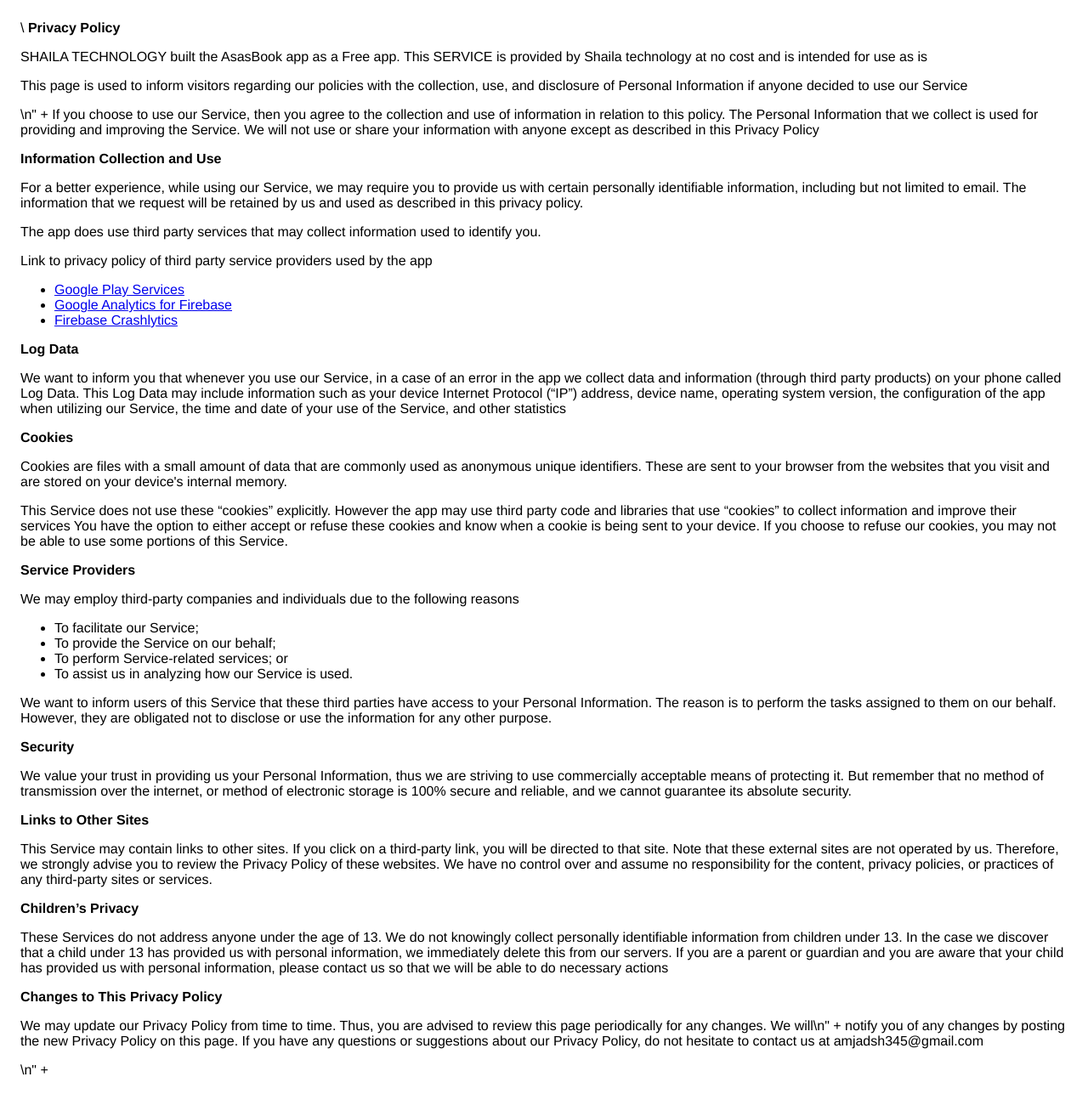
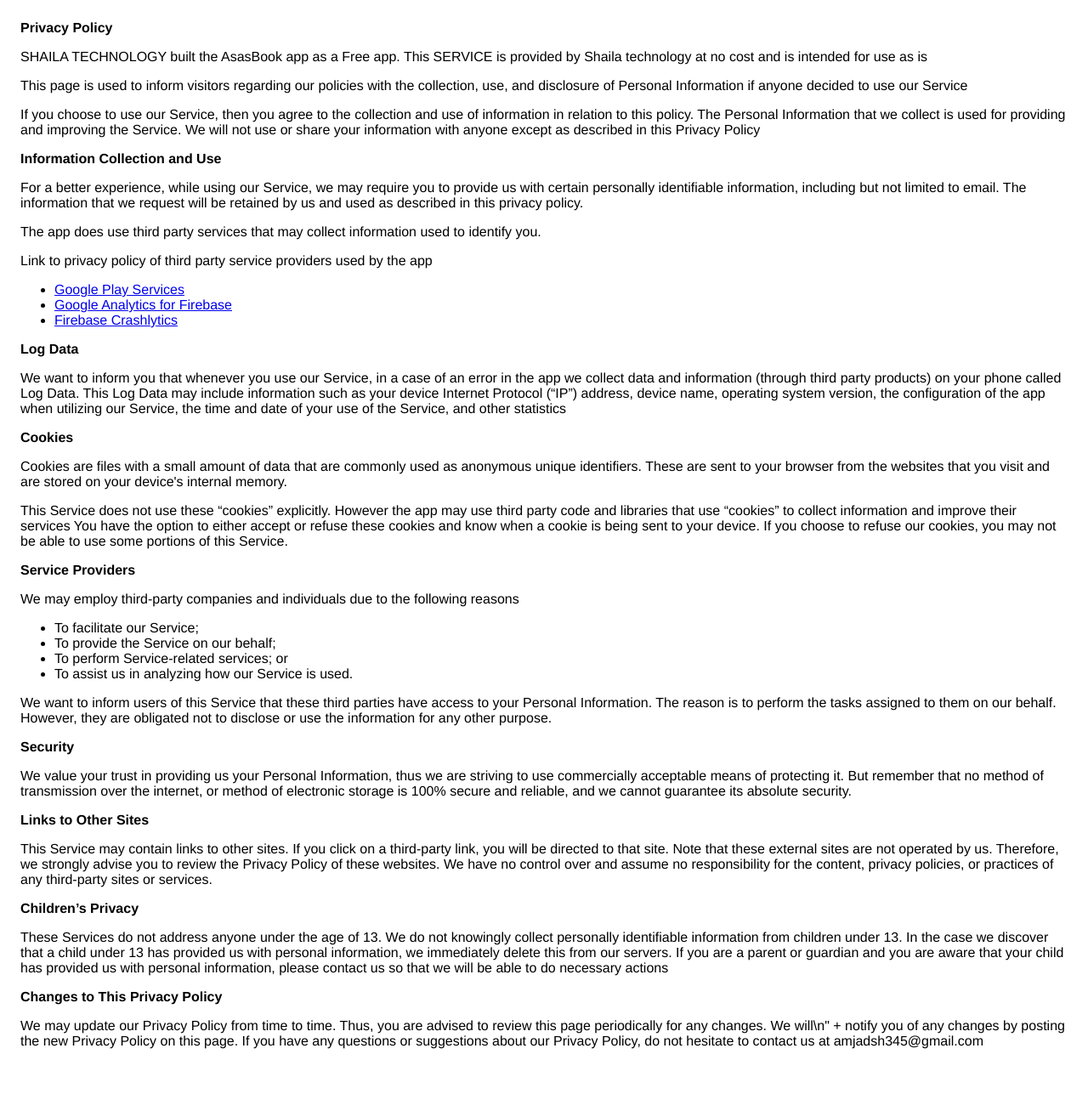
Before and after one commit to amjadkhan345/Asasbook, a plain HTML site: page index.html in a window 1280 px wide. Shown: the whole page at 85% size. After the commit the page ends 1274 px from the top, so only its background shows below. Drawn offline with Linux system fonts and the light colour scheme.

Commit message:
Update index.html

```diff
--- a/index.html
+++ b/index.html
@@ -4,7 +4,7 @@
                               <meta charset='utf-8'>
                               <meta name='viewport' content='width=device-width'>
                               <title>Privacy Policy</title>
-                              <style> body { font-family: 'Helvetica Neue', Helvetica, Arial, sans-serif; padding:1em; } </style>\
+                              <style> body { font-family: 'Helvetica Neue', Helvetica, Arial, sans-serif; padding:1em; } </style>
                             </head>
                             <body>
                             <strong>Privacy Policy</strong> <p>
@@ -16,7 +16,7 @@
                                           This page is used to inform visitors regarding our
                                           policies with the collection, use, and disclosure of Personal
                                           Information if anyone decided to use our Service
-                                        </p> <p>\n" +
+                                        </p> <p>
                                           If you choose to use our Service, then you agree to
                                           the collection and use of information in relation to this
                                           policy. The Personal Information that we collect is
@@ -104,6 +104,6 @@
 
                                          If you have any questions or suggestions about our
                                           Privacy Policy, do not hesitate to contact us at amjadsh345@gmail.com
-                                        </p> <p>\n" +
+                                        </p> <p>
                             </body>
                             </html>
```
